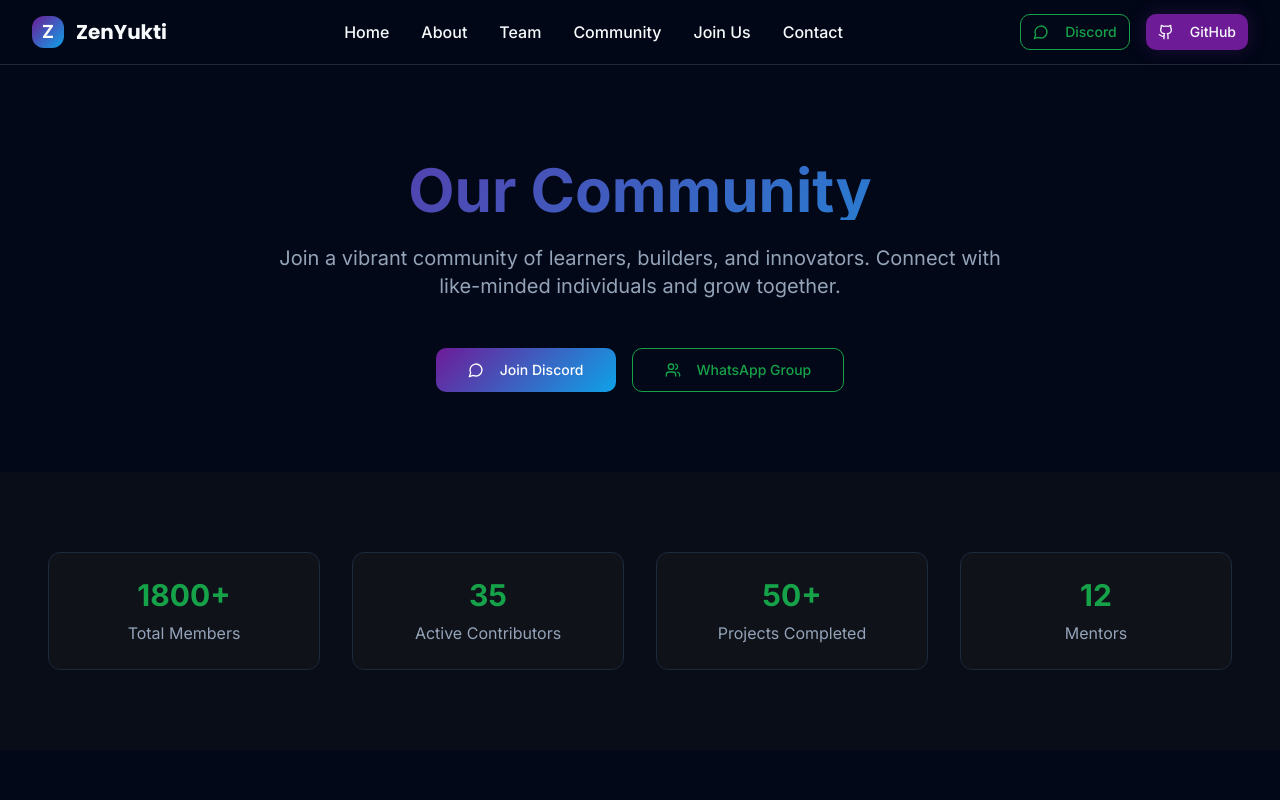
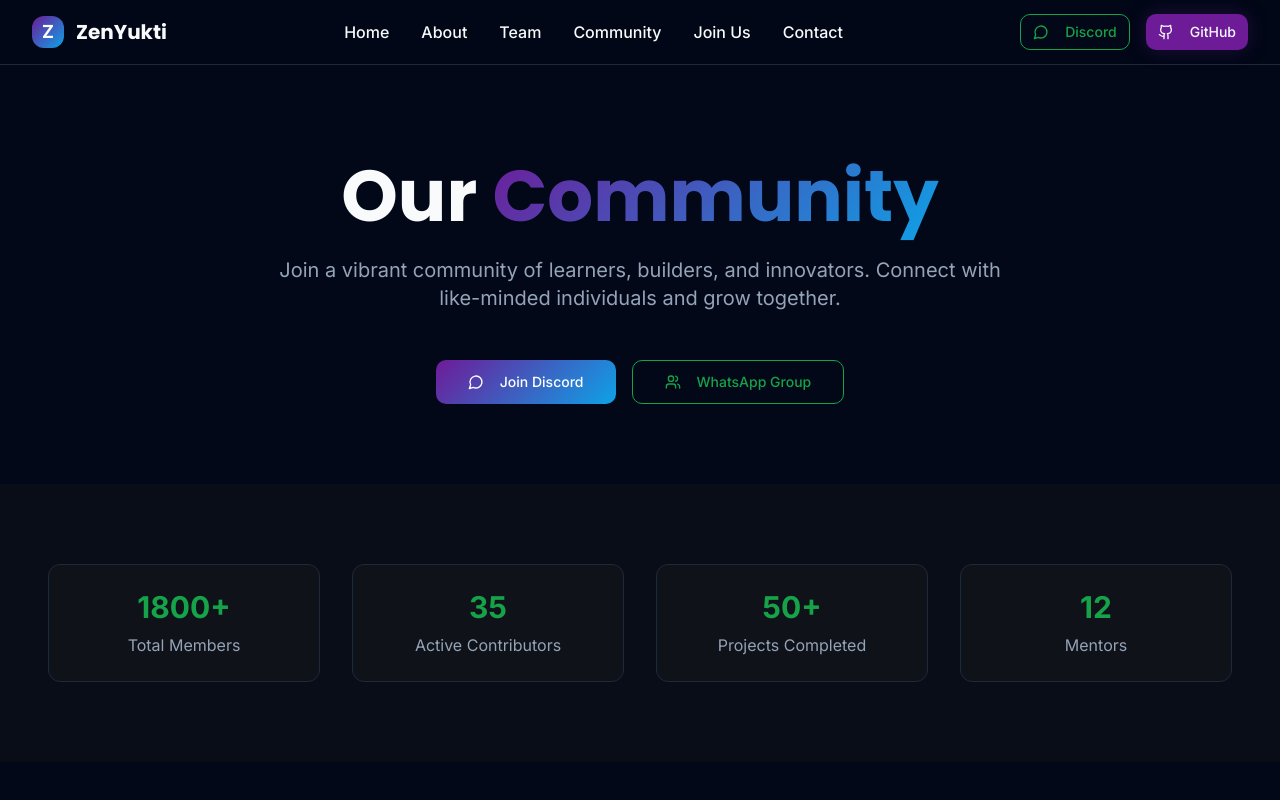
Before and after one commit to justayushmani/website, a React (Vite) app: page /#/community in a window 1280 px wide. Shown: the top 800 px of the page. Built offline with nearby package versions, Linux system fonts and the light colour scheme.

Commit message:
Updating headings of pages

```diff
--- a/src/pages/Community.tsx
+++ b/src/pages/Community.tsx
@@ -55,8 +55,9 @@ const Community = () => {
         {/* Hero Section */}
         <section className="py-20 px-4">
           <div className="container mx-auto text-center">
-            <h1 className="text-4xl md:text-6xl font-bold bg-gradient-primary bg-clip-text text-transparent mb-6">
-              Our Community
+            <h1 className="font-display font-bold text-5xl sm:text-6xl lg:text-7xl leading-tight mb-6">
+              <span className="text-foreground">Our </span>
+              <span className="bg-gradient-primary bg-clip-text text-transparent"> Community</span>
             </h1>
             <p className="text-xl text-muted-foreground max-w-3xl mx-auto mb-12">
               Join a vibrant community of learners, builders, and innovators.
--- a/src/pages/Contact.tsx
+++ b/src/pages/Contact.tsx
@@ -66,8 +66,9 @@ const Contact = () => {
         {/* Hero Section */}
         <section className="py-20 px-4">
           <div className="container mx-auto text-center">
-            <h1 className="text-4xl md:text-6xl font-bold bg-gradient-primary bg-clip-text text-transparent mb-6">
-              Get In Touch
+            <h1 className="font-display font-bold text-5xl sm:text-6xl lg:text-7xl leading-tight mb-6">
+              <span className="text-foreground">Get In</span>
+              <span className="bg-gradient-primary bg-clip-text text-transparent"> Touch</span>
             </h1>
             <p className="text-xl text-muted-foreground max-w-3xl mx-auto mb-12">
               Have questions, ideas, or want to collaborate? We'd love to hear from you.
--- a/src/pages/Domains.tsx
+++ b/src/pages/Domains.tsx
@@ -47,8 +47,9 @@ const Domains = () => {
         {/* Hero Section */}
         <section className="py-20 px-4">
           <div className="container mx-auto text-center">
-            <h1 className="text-4xl md:text-6xl font-bold bg-gradient-primary bg-clip-text text-transparent mb-6">
-              Our Domains
+            <h1 className="font-display font-bold text-5xl sm:text-6xl lg:text-7xl leading-tight mb-6">
+              <span className="text-foreground">Our </span>
+              <span className="bg-gradient-primary bg-clip-text text-transparent"> Domains</span>
             </h1>
             <p className="text-xl text-muted-foreground max-w-3xl mx-auto mb-12">
               Choose your path in the ZenYukti community. Whether you're here to learn,
```
